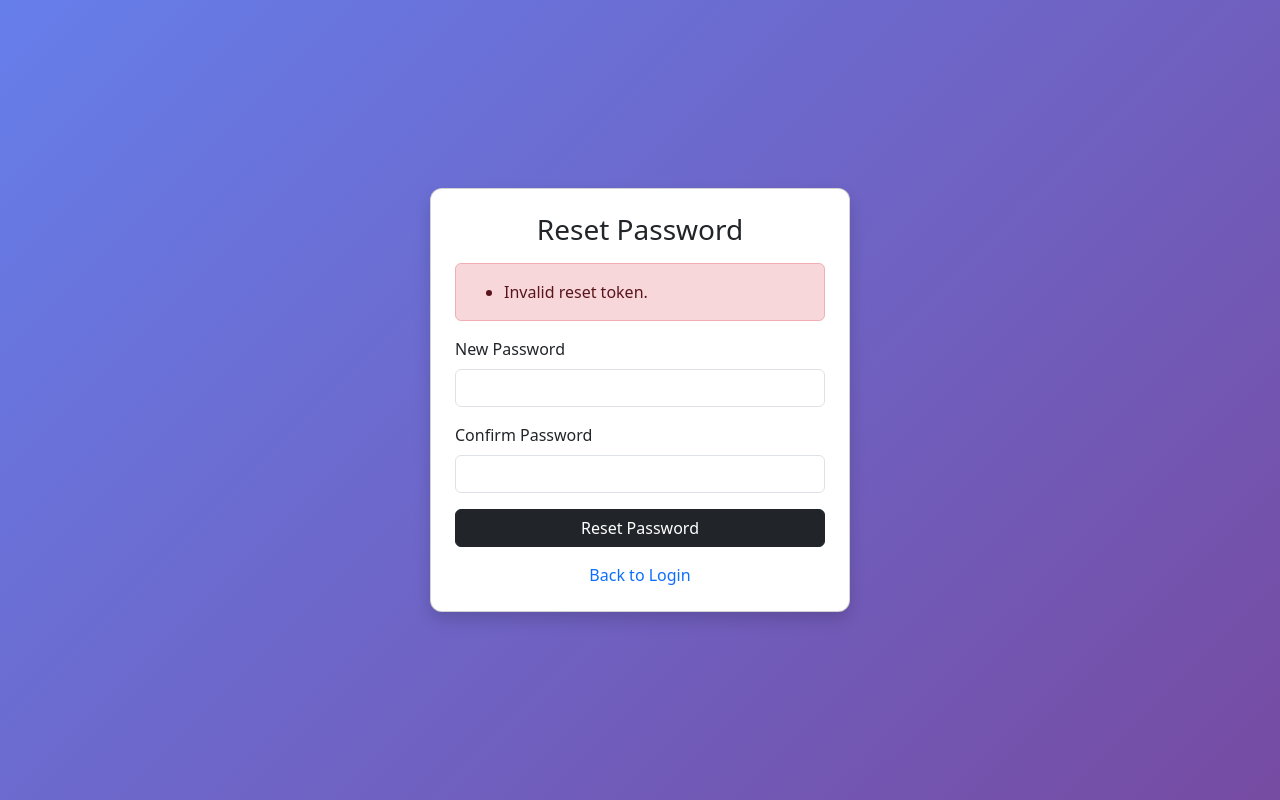
After one commit to gulshanaradalia/Web-Based-Doctor-Appointment-and-Online-Consultation-Management-System, a PHP site: page /reset_password.php in a window 1280 px wide. The commit adds this page. Run offline with PHP 8.4, Linux system fonts and the light colour scheme.

Commit message:
update login system

```diff
--- /dev/null
+++ b/reset_password.php
@@ -0,0 +1,127 @@
+<?php
+session_start();
+require_once "db.php";
+
+function clean($v)
+{
+    return trim(htmlspecialchars($v ?? "", ENT_QUOTES, "UTF-8"));
+}
+
+// ensure password_resets table exists
+$conn->query("CREATE TABLE IF NOT EXISTS password_resets (
+  id INT AUTO_INCREMENT PRIMARY KEY,
+  user_id INT NOT NULL,
+  token VARCHAR(128) NOT NULL UNIQUE,
+  expires_at DATETIME NOT NULL,
+  created_at TIMESTAMP DEFAULT CURRENT_TIMESTAMP,
+  INDEX(user_id)
+)") or die($conn->error);
+
+$errors = [];
+$success = "";
+$token = clean($_GET["token"] ?? $_POST["token"] ?? "");
+
+if (!$token) {
+    $errors[] = "Invalid reset token.";
+}
+
+if ($_SERVER["REQUEST_METHOD"] === "POST" && !$errors) {
+    $password = $_POST["password"] ?? "";
+    $confirm = $_POST["confirm_password"] ?? "";
+
+    if ($password === "" || $confirm === "") {
+        $errors[] = "Please fill all required fields.";
+    } elseif (strlen($password) < 6) {
+        $errors[] = "Password must be at least 6 characters.";
+    } elseif ($password !== $confirm) {
+        $errors[] = "Password and Confirm Password do not match.";
+    }
+
+    if (!$errors) {
+        $stmt = $conn->prepare("SELECT u.id FROM users u JOIN password_resets r ON u.id = r.user_id WHERE r.token=? AND r.expires_at > NOW() LIMIT 1");
+        $stmt->bind_param("s", $token);
+        $stmt->execute();
+        $res = $stmt->get_result();
+        $user = $res->fetch_assoc();
+        $stmt->close();
+
+        if (!$user) {
+            $errors[] = "Invalid or expired reset link.";
+        } else {
+            $hash = password_hash($password, PASSWORD_BCRYPT);
+            $stmt = $conn->prepare("UPDATE users SET password_hash=? WHERE id=?");
+            $stmt->bind_param("si", $hash, $user["id"]);
+            $stmt->execute();
+            $stmt->close();
+
+            $stmt = $conn->prepare("DELETE FROM password_resets WHERE user_id=?");
+            $stmt->bind_param("i", $user["id"]);
+            $stmt->execute();
+            $stmt->close();
+
+            $success = "Password has been reset successfully. You can now log in.";
+        }
+    }
+}
+?>
+<!DOCTYPE html>
+<html lang="en">
+
+<head>
+    <meta charset="UTF-8" />
+    <meta name="viewport" content="width=device-width, initial-scale=1.0" />
+    <title>Reset Password</title>
+    <link href="https://cdn.jsdelivr.net/npm/bootstrap@5.3.0/dist/css/bootstrap.min.css" rel="stylesheet">
+    <style>
+        body {
+            background: linear-gradient(135deg, #667eea, #764ba2);
+            min-height: 100vh;
+            display: flex;
+            align-items: center;
+            justify-content: center;
+            padding: 20px;
+        }
+
+        .card {
+            max-width: 420px;
+            width: 100%;
+            border-radius: 12px;
+        }
+    </style>
+</head>
+
+<body>
+    <div class="card shadow p-4">
+        <h3 class="mb-3 text-center">Reset Password</h3>
+
+        <?php if ($errors): ?>
+            <div class="alert alert-danger">
+                <ul class="mb-0"><?php foreach ($errors as $e): ?><li><?php echo clean($e); ?></li><?php endforeach; ?></ul>
+            </div>
+        <?php endif; ?>
+        <?php if ($success): ?>
+            <div class="alert alert-success"><?php echo clean($success); ?> <a href="login.php">Login</a></div>
+        <?php endif; ?>
+
+        <?php if (!$success): ?>
+            <form method="POST" novalidate>
+                <input type="hidden" name="token" value="<?php echo clean($token); ?>">
+
+                <div class="mb-3">
+                    <label class="form-label">New Password</label>
+                    <input class="form-control" type="password" name="password" required>
+                </div>
+
+                <div class="mb-3">
+                    <label class="form-label">Confirm Password</label>
+                    <input class="form-control" type="password" name="confirm_password" required>
+                </div>
+
+                <button class="btn btn-dark w-100">Reset Password</button>
+                <div class="text-center mt-3"><a href="login.php" class="text-decoration-none">Back to Login</a></div>
+            </form>
+        <?php endif; ?>
+    </div>
+</body>
+
+</html>
```
Also changed, not shown: forgot.php (added, +127 -0 lines), login.php (+21 -5 lines).
